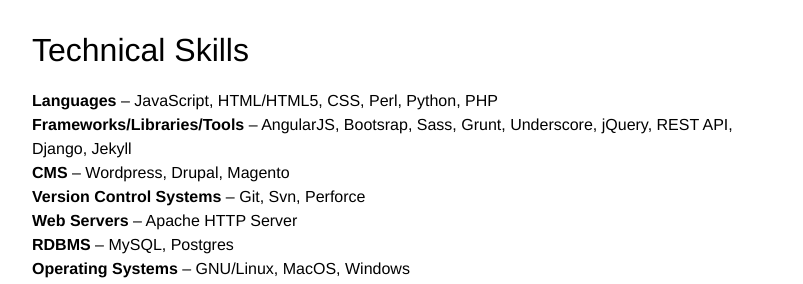
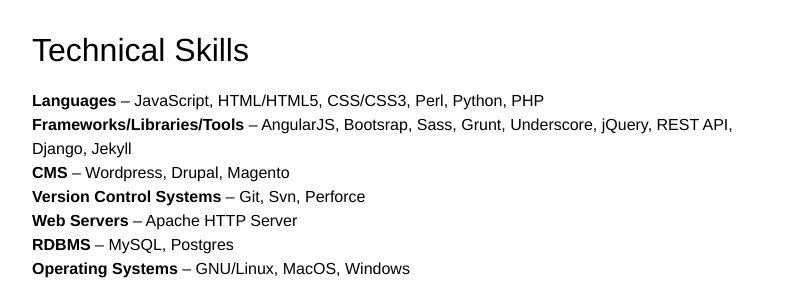
Before and after one commit to yuyokk/yuyokk.github.io, a Jekyll site: the page built from resume.md, in a window 1280 px wide and 900 px high. Shown: the part 152-436 px from the top of the window, without its empty margins (238-1041 px from the left). Built offline with Jekyll 4.4.1, drawn with Linux system fonts in a browser that asks for light colours.

Commit message:
Add CSS3 to skills

```diff
--- a/resume.md
+++ b/resume.md
@@ -7,7 +7,7 @@
 
 # Technical Skills
 
-+ **Languages** – JavaScript, HTML/HTML5, CSS, Perl, Python, PHP
++ **Languages** – JavaScript, HTML/HTML5, CSS/CSS3, Perl, Python, PHP
 + **Frameworks/Libraries/Tools** – AngularJS, Bootsrap, Sass, Grunt, Underscore, jQuery, REST API, Django, Jekyll
 + **CMS** – Wordpress, Drupal, Magento
 + **Version Control Systems** – Git, Svn, Perforce
```
